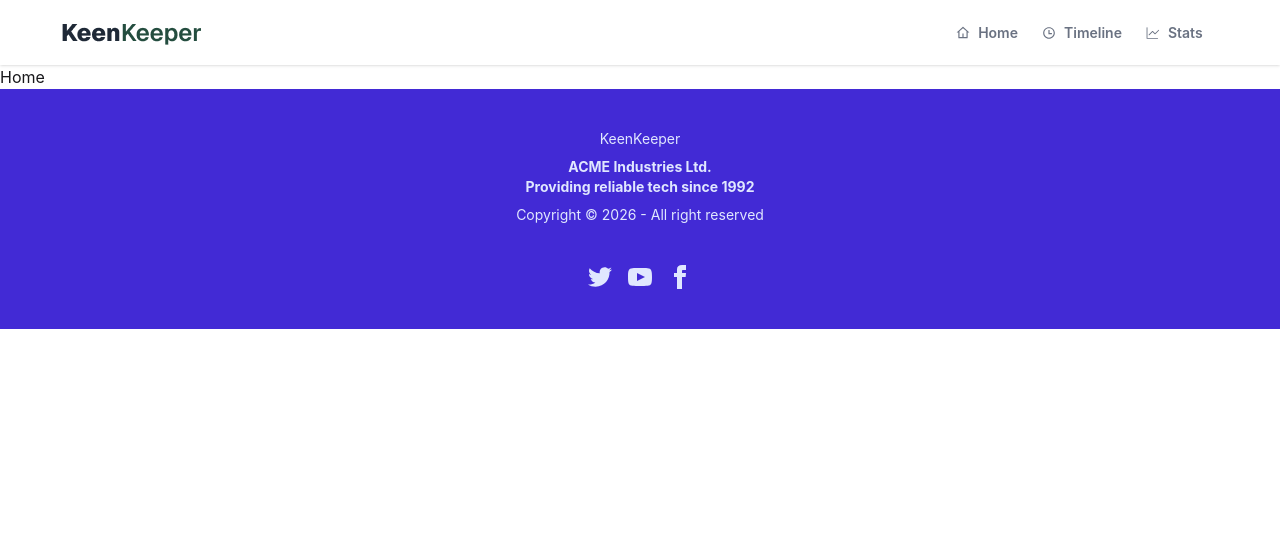
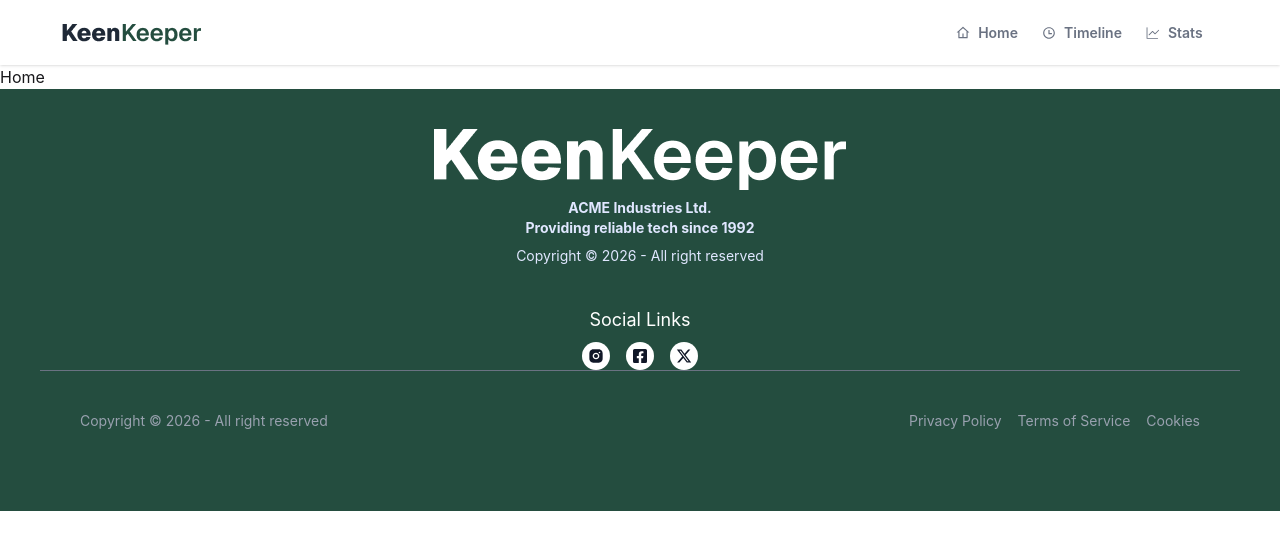
Before and after one commit to Reyad-Hoq/keenkeeper-app, a React (Vite) app: page / in a window 1280 px wide. Shown: the top 550 px of the page. Built offline with nearby package versions, Linux system fonts and the light colour scheme.

Commit message:
home pages added

```diff
--- a/src/components/footer/Footer.jsx
+++ b/src/components/footer/Footer.jsx
@@ -1,10 +1,13 @@
-
+import footerImg from "../../assets/logo-xl.png"
+import { RiInstagramFill } from "react-icons/ri";
+import { FaFacebookSquare } from "react-icons/fa";
+import { FaXTwitter } from "react-icons/fa6";
 const Footer = () => {
   return (
-    <div>
-      <footer className="footer footer-horizontal footer-center bg-primary text-primary-content p-10">
+    <div className="bg-[#244D3F]  p-10">
+      <footer className="footer footer-horizontal footer-center text-primary-content w-9/12 mx-auto">
         <aside>
-          KeenKeeper
+          <img src={footerImg} alt="" />
           <p className="font-bold">
             ACME Industries Ltd.
             <br />
@@ -13,42 +16,45 @@ const Footer = () => {
           <p>Copyright © {new Date().getFullYear()} - All right reserved</p>
         </aside>
         <nav>
+          <h6 className="text-white text-lg">Social Links</h6>
+          <div className="grid grid-flow-col gap-4 text-[#101727]">
+            <div className="bg-white w-7 h-7 flex items-center justify-center rounded-full">
+              <a>
+                <RiInstagramFill className="h-4 w-4" />
+              </a>
+            </div>
+            <div className="bg-white w-7 h-7 flex items-center justify-center rounded-full">
+              <a>
+                <FaFacebookSquare className="h-4 w-4" />
+
+              </a>
+            </div>
+            <div className="bg-white w-7 h-7 flex items-center justify-center rounded-full">
+              <a>
+                <FaXTwitter className="h-4 w-4" />
+              </a>
+
+            </div>
+
+          </div>
+        </nav>
+      </footer>
+      <footer className="flex flex-col-reverse md:flex-row justify-between items-center gap-10 text-gray-400 text-sm border-gray-500 border-t p-10">
+        <aside className="grid-flow-col items-center">
+          <p>Copyright © {new Date().getFullYear()} - All right reserved</p>
+        </aside>
+
         <div className="grid grid-flow-col gap-4">
           <a>
-              <svg
-                xmlns="http://www.w3.org/2000/svg"
-                width="24"
-                height="24"
-                viewBox="0 0 24 24"
-                className="fill-current">
-                <path
-                  d="M24 4.557c-.883.392-1.832.656-2.828.775 1.017-.609 1.798-1.574 2.165-2.724-.951.564-2.005.974-3.127 1.195-.897-.957-2.178-1.555-3.594-1.555-3.179 0-5.515 2.966-4.797 6.045-4.091-.205-7.719-2.165-10.148-5.144-1.29 2.213-.669 5.108 1.523 6.574-.806-.026-1.566-.247-2.229-.616-.054 2.281 1.581 4.415 3.949 4.89-.693.188-1.452.232-2.224.084.626 1.956 2.444 3.379 4.6 3.419-2.07 1.623-4.678 2.348-7.29 2.04 2.179 1.397 4.768 2.212 7.548 2.212 9.142 0 14.307-7.721 13.995-14.646.962-.695 1.797-1.562 2.457-2.549z"></path>
-              </svg>
+            Privacy Policy
           </a>
           <a>
-              <svg
-                xmlns="http://www.w3.org/2000/svg"
-                width="24"
-                height="24"
-                viewBox="0 0 24 24"
-                className="fill-current">
-                <path
-                  d="M19.615 3.184c-3.604-.246-11.631-.245-15.23 0-3.897.266-4.356 2.62-4.385 8.816.029 6.185.484 8.549 4.385 8.816 3.6.245 11.626.246 15.23 0 3.897-.266 4.356-2.62 4.385-8.816-.029-6.185-.484-8.549-4.385-8.816zm-10.615 12.816v-8l8 3.993-8 4.007z"></path>
-              </svg>
+            Terms of Service
           </a>
           <a>
-              <svg
-                xmlns="http://www.w3.org/2000/svg"
-                width="24"
-                height="24"
-                viewBox="0 0 24 24"
-                className="fill-current">
-                <path
-                  d="M9 8h-3v4h3v12h5v-12h3.642l.358-4h-4v-1.667c0-.955.192-1.333 1.115-1.333h2.885v-5h-3.808c-3.596 0-5.192 1.583-5.192 4.615v3.385z"></path>
-              </svg>
+            Cookies
           </a>
         </div>
-        </nav>
       </footer>
     </div>
   );
```
Lines whose indentation alone changed are shown as unchanged.
